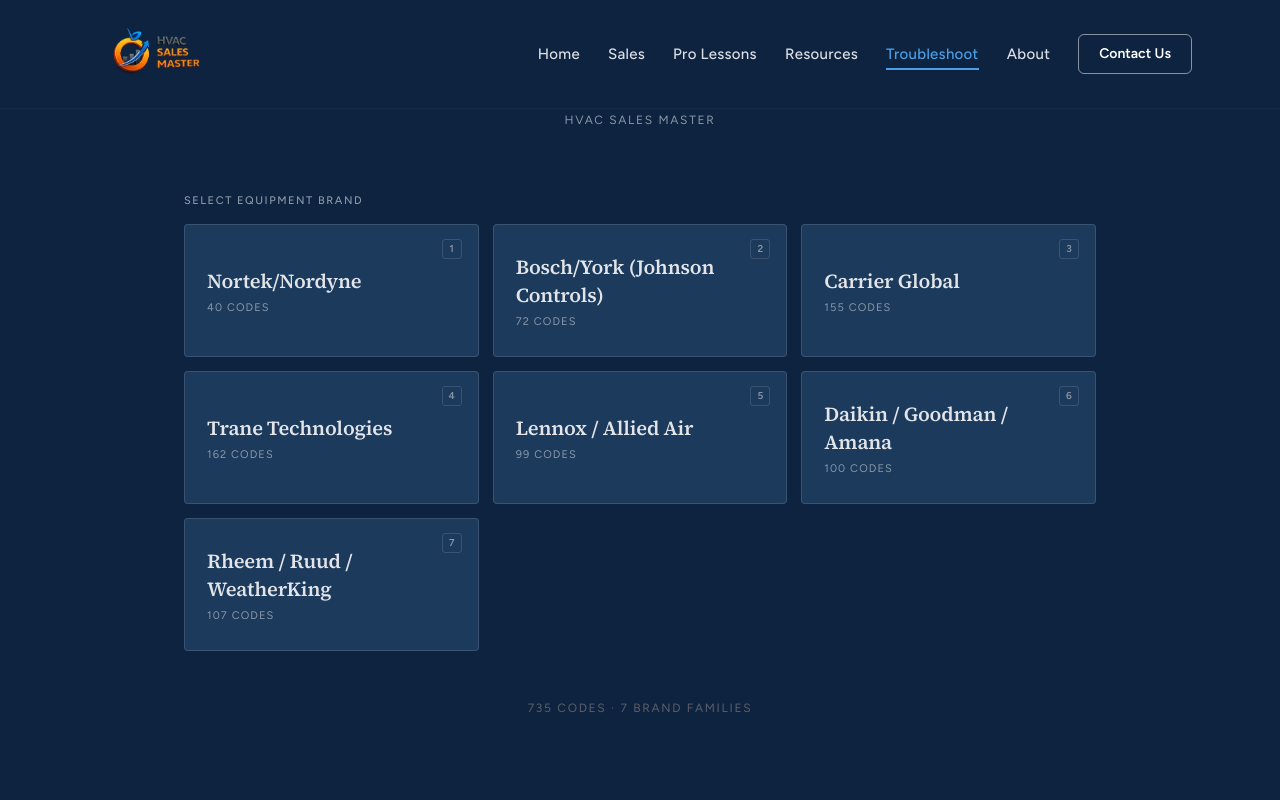
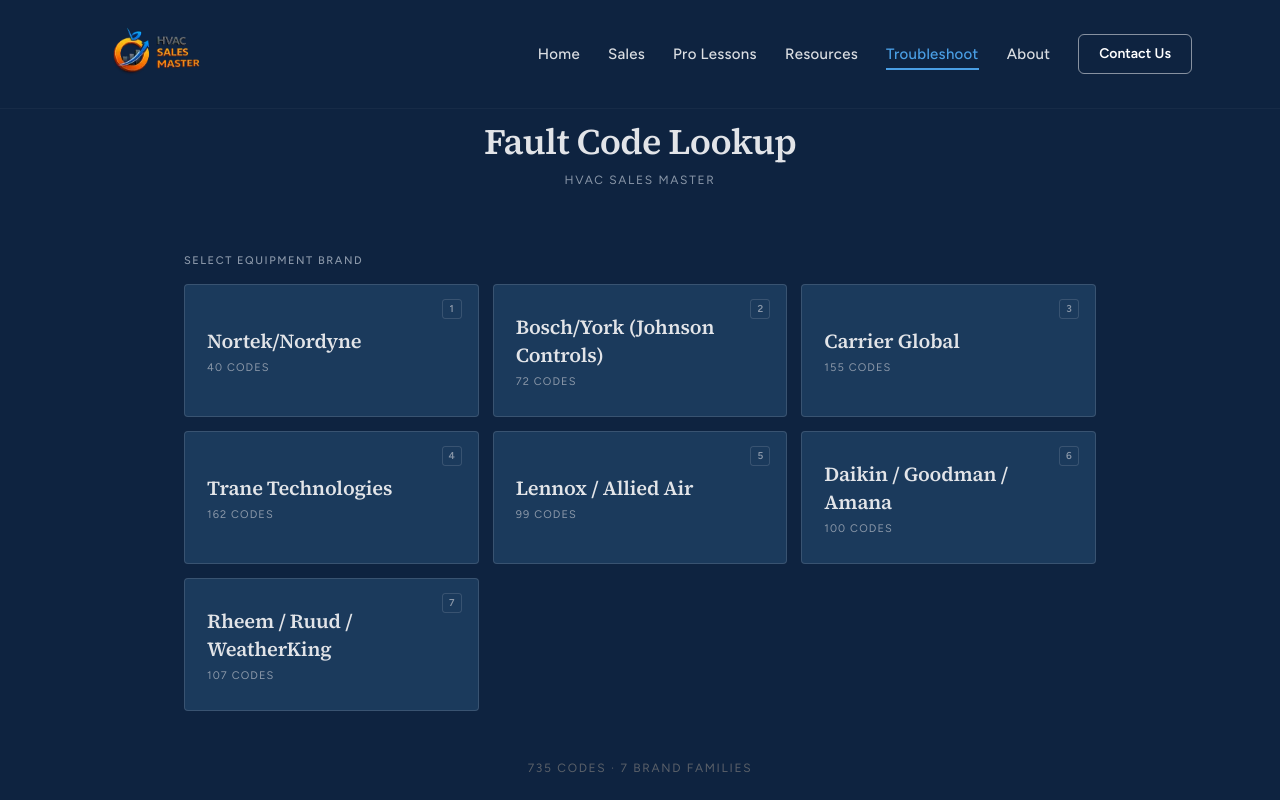
Before and after one commit to Ishack94/HVAC-sales-master, a React (Vite) app: page /troubleshoot/codes in a window 1280 px wide. Shown: the top 800 px of the page. Built offline with nearby package versions, Linux system fonts and the light colour scheme.

Commit message:
fix(troubleshoot/codes): add padding-top to clear fixed navbar
Co-Authored-By: Claude Opus 4.6 (1M context) <noreply@anthropic.com>

```diff
--- a/src/pages/FaultCodeLookup.module.css
+++ b/src/pages/FaultCodeLookup.module.css
@@ -24,14 +24,12 @@
 }
 
 .container {
-  padding-top: 120px;
   max-width: 960px;
   margin: 0 auto;
-  padding: 60px 24px;
+  padding: 120px 24px 60px 24px;
 }
 
-@media (max-width: 640px) { .container { padding: 32px 20px;
-    padding-top: 90px; } }
+@media (max-width: 640px) { .container { padding: 90px 20px 32px 20px; } }
 
 .header { text-align: center; margin-bottom: 64px; }
 
```
